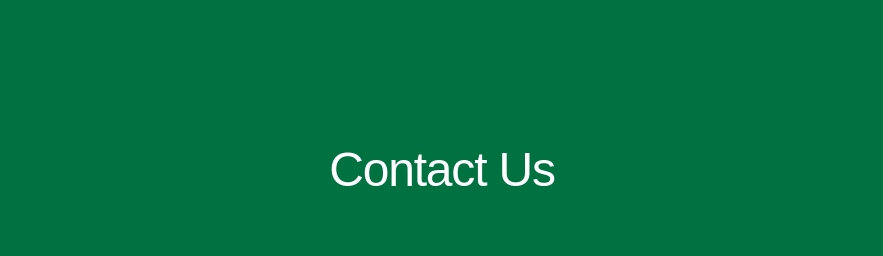
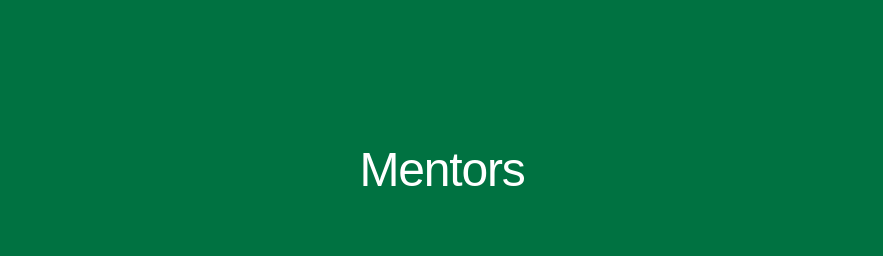
Before and after one commit to ICEFOSS/hackfit, a React (Create React App) app: page / in a window 1280 px wide. Shown: the part 3760-4016 px from the top of the page, without its empty margins (270-1153 px from the left). Built offline with nearby package versions, Linux system fonts and the light colour scheme.

Commit message:
change contact us to mentors

```diff
--- a/src/components/mentor.js
+++ b/src/components/mentor.js
@@ -12,7 +12,7 @@ export default class Mentor extends Component {
           <div className="py-4">
             {/*Acm directives contact*/}
             <h3 className="text-center text-5xl leading-normal  item-center tracking-tight mb-6 flex justify-center">
-              Contact Us
+              Mentors
             </h3>
             <div className="w-full bg-brochgreen">
               <section className="max-w-xl sm:max-w-2xl lg:max-w-4xl mx-auto px-4 py-6 pb-12">
```
